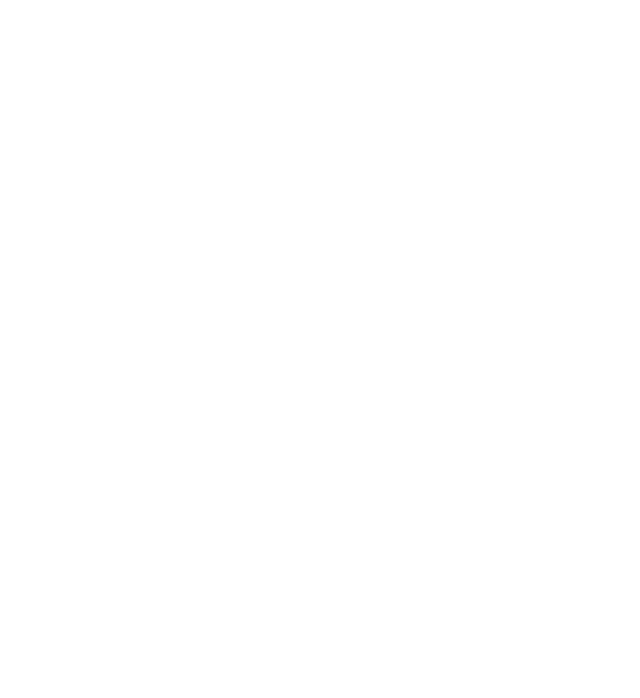
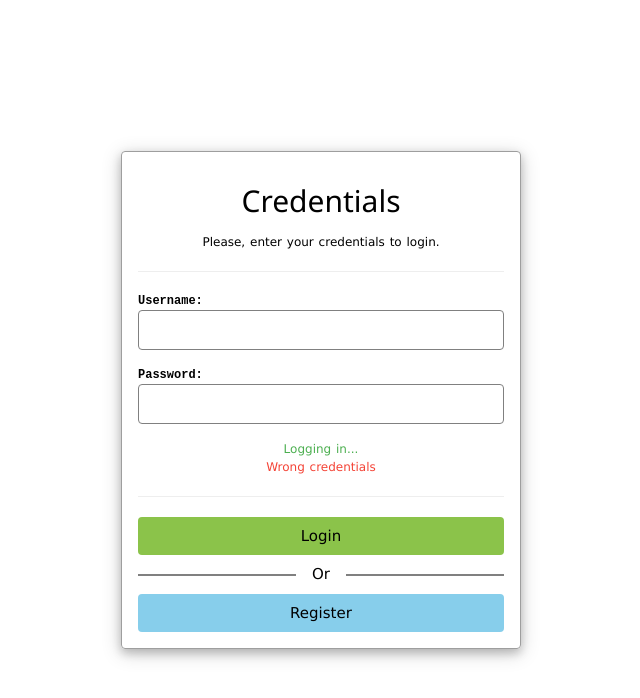
Before and after one commit to denniel-sadian/school-client, a Nuxt app: page /login in a window 1280 px wide. Shown: the top 698 px of the page, without its empty margins (319-959 px from the left). Built offline with nearby package versions, Linux system fonts and the light colour scheme.

Commit message:
Do the login page

```diff
--- a/layouts/full_height_body.vue
+++ b/layouts/full_height_body.vue
@@ -4,79 +4,14 @@
   </div>
 </template>
 
-<style scoped>
+<style>
 html,
-body {
+body,
+#__nuxt,
+#__layout,
+#__layout > div {
   height: 100vh;
   padding: 0px;
   margin: 0px;
 }
-
-header {
-  height: 100%;
-  display: flex;
-  flex-direction: column;
-  justify-content: center;
-  align-items: center;
-  padding: 16px;
-}
-
-header > div {
-  border: 1px solid #9e9e9e;
-  box-shadow: 0 4px 10px 0 rgba(0, 0, 0, 0.2), 0 4px 20px 0 rgba(0, 0, 0, 0.19);
-  border-radius: 4px;
-  max-width: 400px;
-  width: 100%;
-  padding: 16px;
-}
-
-header h2 {
-  text-align: center;
-}
-
-.inpt {
-  width: 100%;
-  display: flex;
-  flex-direction: column;
-  text-align: left;
-  margin-bottom: 16px;
-}
-
-.inpt label {
-  font-size: 12px;
-  font-weight: bold;
-  font-family: 'Courier New', Courier, monospace;
-}
-
-.inpt input {
-  border-radius: 4px;
-  border: 1px solid gray;
-  height: 40px;
-  transition: 0.3s;
-  padding: 0px 8px;
-}
-
-.btn {
-  text-decoration: none;
-  padding: 6px 8px;
-  border-radius: 4px;
-  display: block;
-  text-align: center;
-}
-
-.or {
-  display: flex;
-  align-items: center;
-  padding: 8px 0px;
-}
-
-.or hr {
-  width: 100%;
-  margin: 0px;
-  border: 0.5px solid gray;
-}
-
-.or span {
-  padding: 0px 16px;
-}
 </style>
--- a/pages/login.vue
+++ b/pages/login.vue
@@ -1,5 +1,29 @@
 <template>
-  <div></div>
+  <header>
+    <div>
+      <h2>Credentials</h2>
+      <p class="w3-small w3-center">Please, enter your credentials to login.</p>
+      <hr />
+      <div class="inpt">
+        <label for="username">Username:</label>
+        <input type="text" name="username" />
+      </div>
+      <div class="inpt">
+        <label for="password">Password:</label>
+        <input type="password" name="password" />
+      </div>
+      <p class="w3-small w3-text-green w3-center">Logging in...</p>
+      <p class="w3-small w3-text-red w3-center">Wrong credentials</p>
+      <hr />
+      <button class="w3-button w3-light-green">Login</button>
+      <div class="or">
+        <hr />
+        <span>Or</span>
+        <hr />
+      </div>
+      <button class="w3-button w3-light-blue">Register</button>
+    </div>
+  </header>
 </template>
 
 <script>
@@ -8,4 +32,69 @@
 }
 </script>
 
-<style></style>
+<style>
+header {
+  height: 100%;
+  display: flex;
+  flex-direction: column;
+  justify-content: center;
+  align-items: center;
+  padding: 16px;
+}
+
+header > div {
+  border: 1px solid #9e9e9e;
+  box-shadow: 0 4px 10px 0 rgba(0, 0, 0, 0.2), 0 4px 20px 0 rgba(0, 0, 0, 0.19);
+  border-radius: 4px;
+  max-width: 400px;
+  width: 100%;
+  padding: 16px;
+}
+
+header h2 {
+  text-align: center;
+}
+
+.inpt {
+  width: 100%;
+  display: flex;
+  flex-direction: column;
+  text-align: left;
+  margin-bottom: 16px;
+}
+
+.inpt label {
+  font-size: 12px;
+  font-weight: bold;
+  font-family: 'Courier New', Courier, monospace;
+}
+
+.inpt input {
+  border-radius: 4px;
+  border: 1px solid gray;
+  height: 40px;
+  transition: 0.3s;
+  padding: 0px 8px;
+}
+
+.w3-button {
+  width: 100%;
+  border-radius: 4px;
+}
+
+.or {
+  display: flex;
+  align-items: center;
+  padding: 8px 0px;
+}
+
+.or hr {
+  width: 100%;
+  margin: 0px;
+  border: 0.5px solid gray;
+}
+
+.or span {
+  padding: 0px 16px;
+}
+</style>
```
